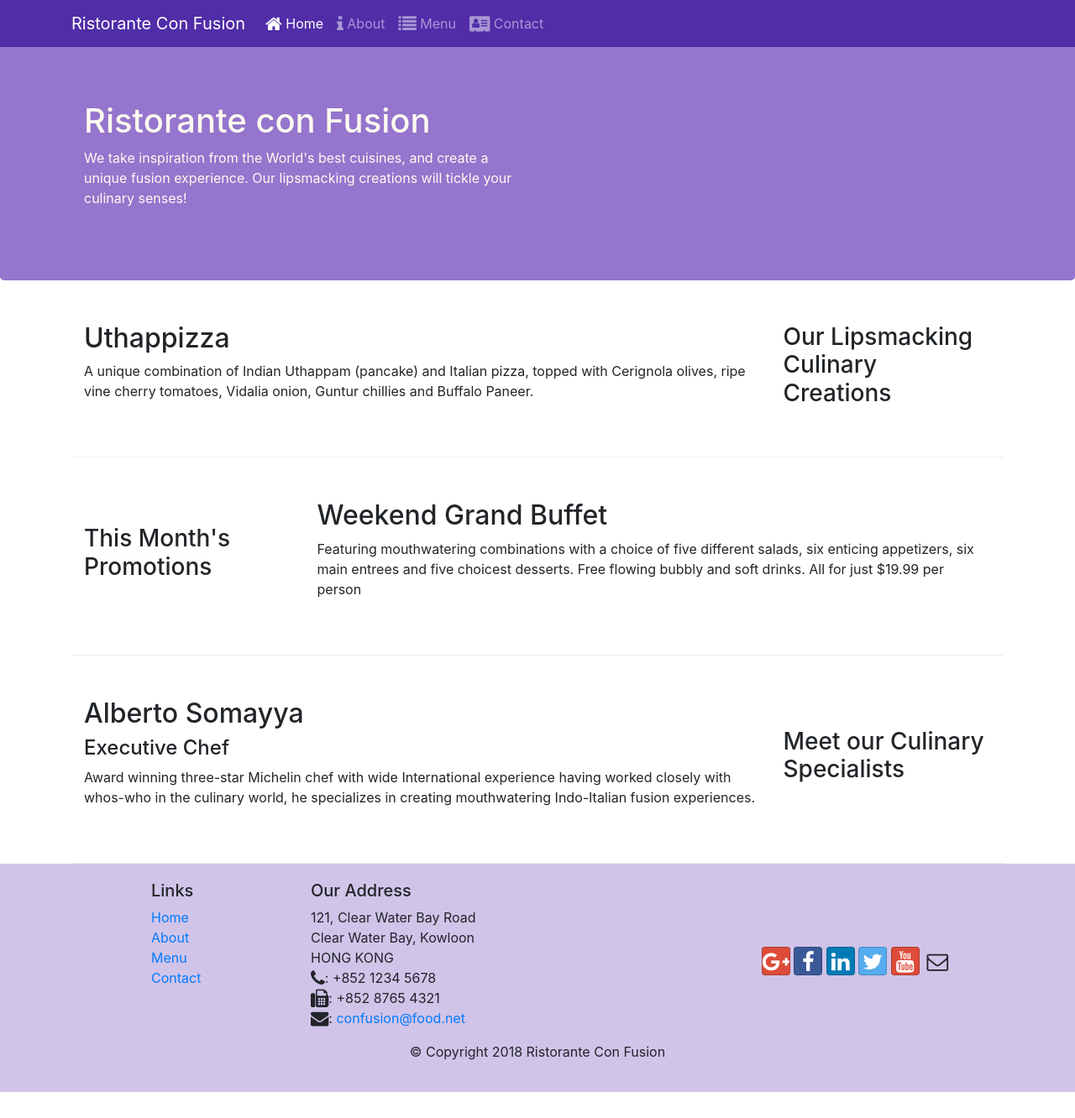
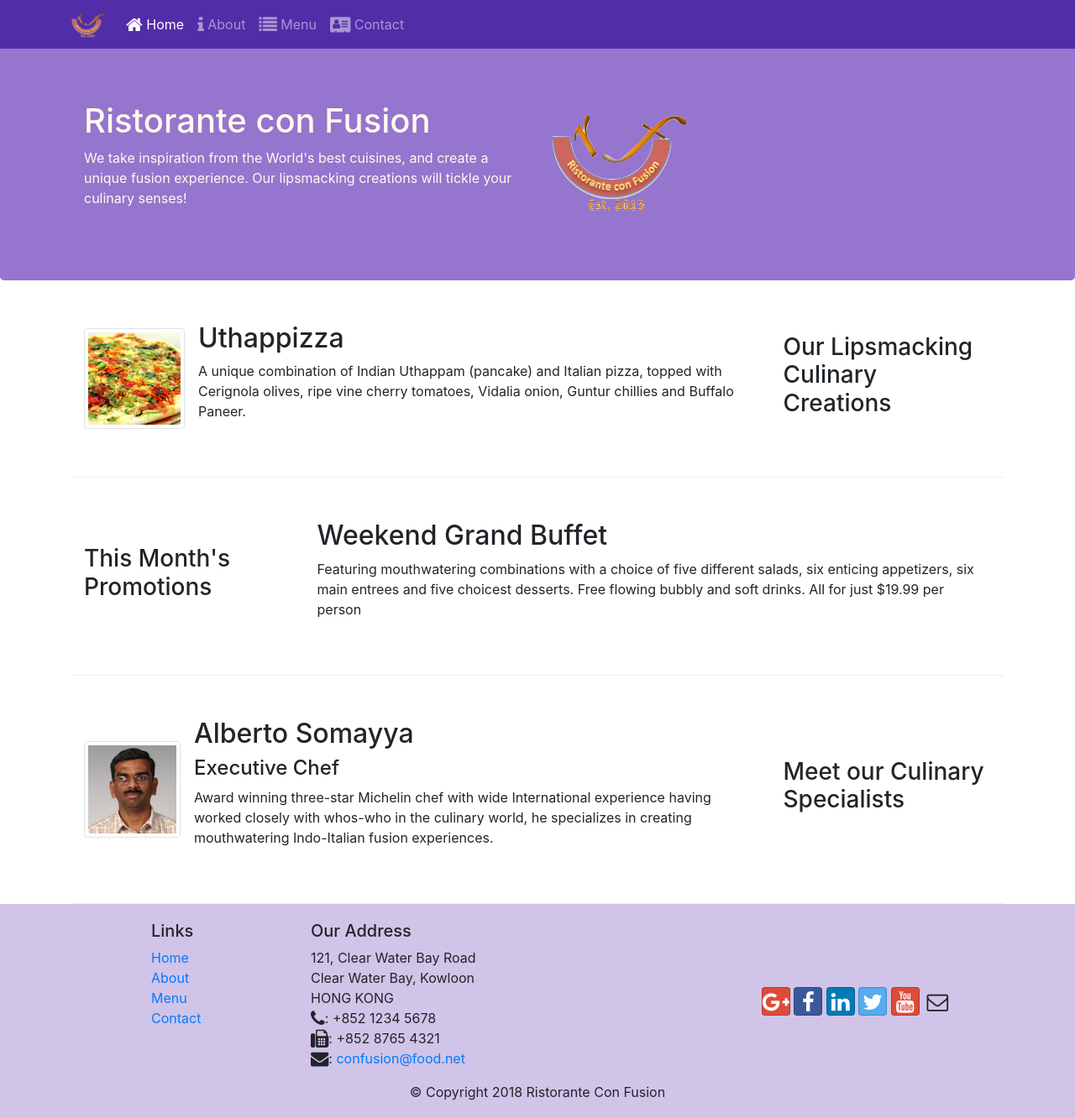
Before and after one commit to socopoko/confusion-bootstrap, a website: page index.html in a window 1280 px wide. Shown: the whole page at 84% size. Before the commit the page ends 1301 px from the top, so only its background shows below. Drawn offline with nearby package versions, Linux system fonts and the light colour scheme.

Commit message:
Images and Media

```diff
--- a/index.html
+++ b/index.html
@@ -23,7 +23,7 @@
             <button class="navbar-toggler" type="button" data-toggle="collapse" data-target="#Navbar">
                 <span class="navbar-toggler-icon"></span>
             </button>
-            <a class="navbar-brand" href="#">Ristorante Con Fusion</a>
+            <a class="navbar-brand" href="#"><img src="img/logo.png" height="30" width="41" alt=""></a>
             <div class="collapse navbar-collapse" id="Navbar">
                 <ul class="navbar-nav mr-auto">
                     <li class="nav-item active"><a class="nav-link" href="./index.html"><span class="fa fa-home fa-lg"></span>
@@ -45,7 +45,8 @@
                     <h1>Ristorante con Fusion</h1>
                     <p>We take inspiration from the World's best cuisines, and create a unique fusion experience. Our lipsmacking creations will tickle your culinary senses!</p>
                 </div>
-                <div class="col-12 col-sm">
+                <div class="col-12 col-sm align-self-center">
+                    <img src="img/logo.png" class="img-fluid" alt="">
                 </div>
             </div>
         </div>
@@ -57,8 +58,14 @@
                 <h3>Our Lipsmacking Culinary Creations</h3>
             </div>
             <div class="col col-sm order-sm-first col-md">
-                <h2>Uthappizza</h2>
-                <p class="d-none d-sm-block">A unique combination of Indian Uthappam (pancake) and Italian pizza, topped with Cerignola olives, ripe vine cherry tomatoes, Vidalia onion, Guntur chillies and Buffalo Paneer.</p>
+                <div class="media">
+                    <img src="img/uthappizza.png" class="d-flex mr-3 img-thumbnail align-self-center" alt="uthapizza">
+                    <div class="media-body">
+                        <h2 class="mt-0">Uthappizza</h2>
+                        <p class="d-none d-sm-block">A unique combination of Indian Uthappam (pancake) and Italian pizza, topped with Cerignola
+                            olives, ripe vine cherry tomatoes, Vidalia onion, Guntur chillies and Buffalo Paneer.</p>
+                    </div>
+                </div>
             </div>
         </div>
 
@@ -78,9 +85,17 @@
                 <h3>Meet our Culinary Specialists</h3>
             </div>
             <div class="col col-sm order-sm-first col-md">
-                <h2>Alberto Somayya</h2>
-                <h4>Executive Chef</h4>
-                <p class="d-none d-sm-block">Award winning three-star Michelin chef with wide International experience having worked closely with whos-who in the culinary world, he specializes in creating mouthwatering Indo-Italian fusion experiences. </p>
+                <div class="media">
+                    <img src="img/alberto.png" class="d-flex mr-3 img-thumbnail align-self-center" alt="alberto">
+                    <div class="media-body">
+                        <h2 class="mt-0">Alberto Somayya</h2>
+                        <h4>Executive Chef</h4>
+                        <p class="d-none d-sm-block">Award winning three-star Michelin chef with wide International experience having worked
+                            closely with whos-who in the culinary world, he specializes in creating mouthwatering Indo-Italian fusion
+                            experiences. </p>
+                    </div>
+                </div>
+
             </div>
         </div>
     </div>
```
Also changed, not shown: aboutus.html (+3 -2 lines), contactus.html (+3 -2 lines), img/alberto.png (added), img/buffet.png (added), img/logo.png (added), img/uthappizza.png (added), 1 other file.
